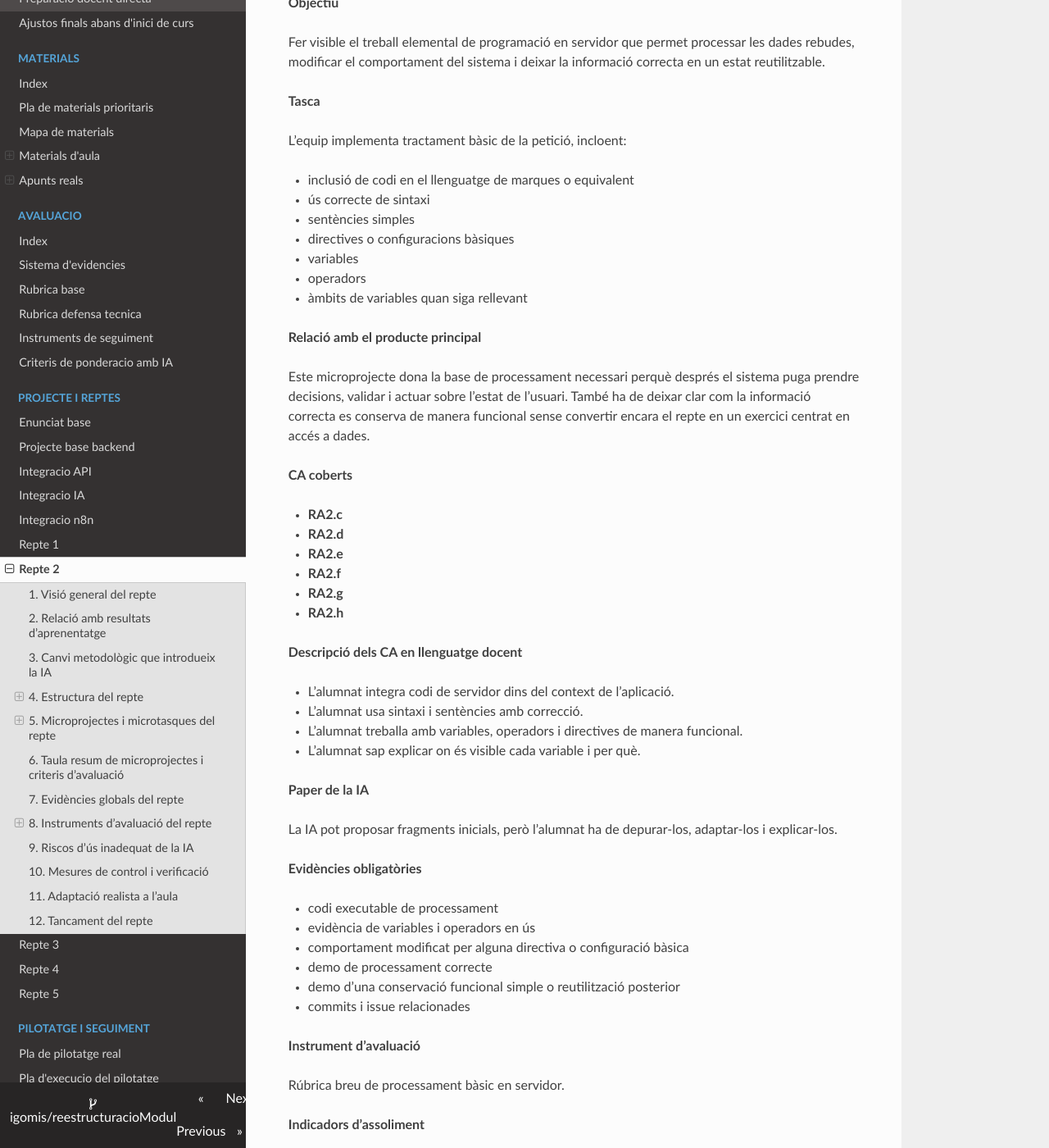
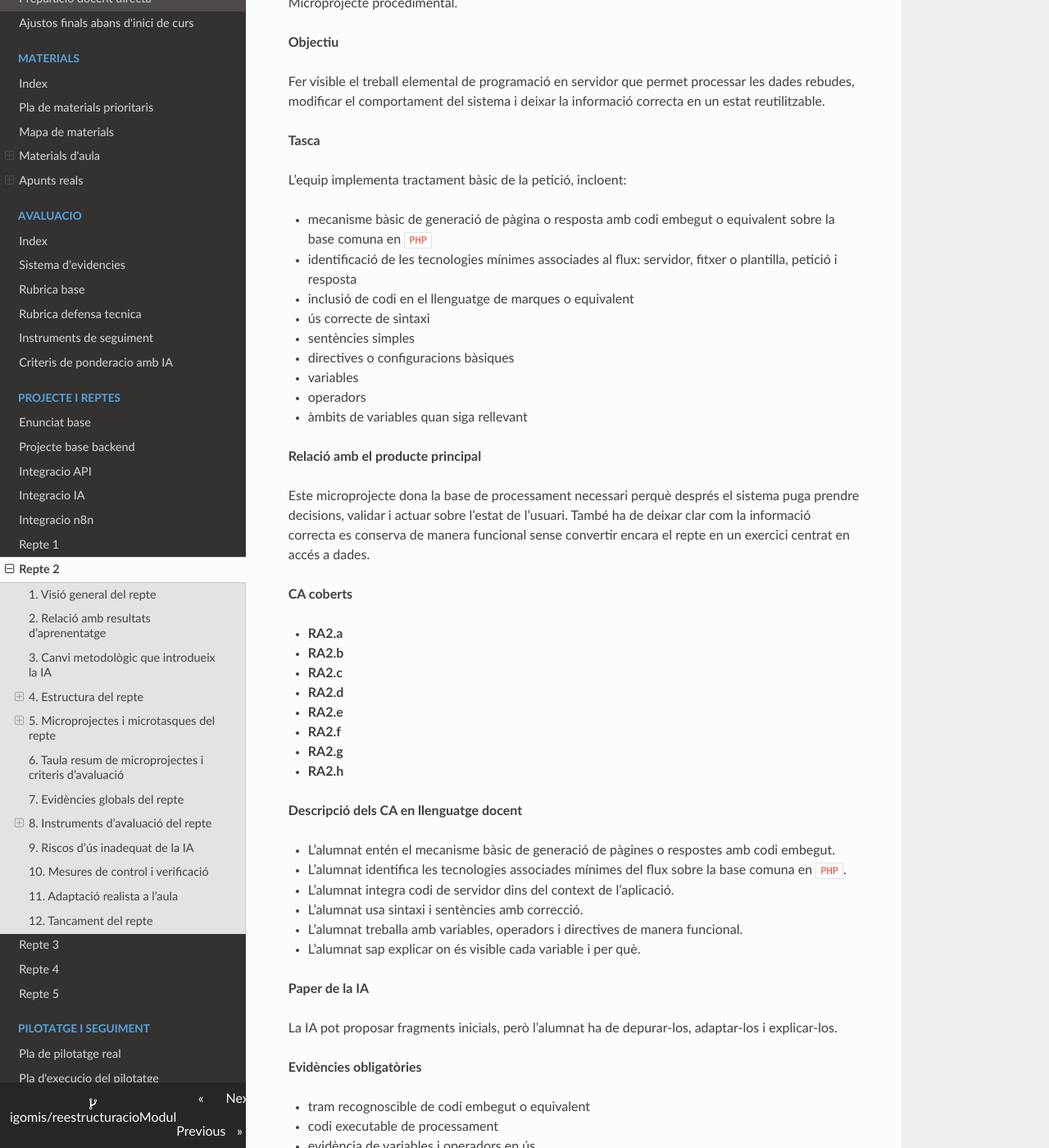
Before and after one commit to igomis/reestructuracioModul, an MkDocs documentation site: the page built from docs/02_reptes/repte_02_sessions_i_autenticacio.md, in a window 1280 px wide and 1400 px high, scrolled down 7350 px. Shown: the whole window at 82% size. Built offline with MkDocs 1.6.1, drawn with Linux system fonts in a browser that asks for light colours; nearby versions of some CDN libraries; some of the changed text lies outside the part shown.

Commit message:
Reforça la cobertura de RA2 en el Repte 2 docent

```diff
--- a/docs/02_reptes/repte_02_sessions_i_autenticacio.md
+++ b/docs/02_reptes/repte_02_sessions_i_autenticacio.md
@@ -49,7 +49,7 @@ El canvi metodològic del curs es concreta així:
 
 **Resultats d’aprenentatge principals**
 
-- **RA2**: desenvolupament de blocs bàsics de codi en entorn servidor, amb inclusió de codi, sintaxi, variables, operadors, directives i processament elemental
+- **RA2**: desenvolupament de blocs bàsics de codi en entorn servidor, amb mecanismes de generació de pàgines o respostes amb codi embegut, tecnologies associades, inclusió de codi, sintaxi, variables, operadors, directives i processament elemental
 - **RA3**: construcció de fluxos amb decisions, repeticions, arrays, funcions i interacció amb formularis
 - **RA4**: manteniment d’estat, autenticació d’usuaris, control d’accés i ús d’eines de prova i depuració
 
@@ -203,6 +203,7 @@ S’ha de veure amb claredat:
 - com es mostren els errors quan alguna dada no és vàlida
 - quin tractament inicial se’ls dona
 - quina resposta bàsica retorna el sistema
+- quins comentaris breus ajuden a entendre el flux quan el codi ho necessita
 
 **Relació amb el producte principal**
 
@@ -274,6 +275,8 @@ Fer visible el treball elemental de programació en servidor que permet processa
 
 L’equip implementa tractament bàsic de la petició, incloent:
 
+- mecanisme bàsic de generació de pàgina o resposta amb codi embegut o equivalent sobre la base comuna en `PHP`
+- identificació de les tecnologies mínimes associades al flux: servidor, fitxer o plantilla, petició i resposta
 - inclusió de codi en el llenguatge de marques o equivalent
 - ús correcte de sintaxi
 - sentències simples
@@ -289,6 +292,8 @@ També ha de deixar clar com la informació correcta es conserva de manera funci
 
 **CA coberts**
 
+- **RA2.a**
+- **RA2.b**
 - **RA2.c**
 - **RA2.d**
 - **RA2.e**
@@ -298,6 +303,8 @@ També ha de deixar clar com la informació correcta es conserva de manera funci
 
 **Descripció dels CA en llenguatge docent**
 
+- L’alumnat entén el mecanisme bàsic de generació de pàgines o respostes amb codi embegut.
+- L’alumnat identifica les tecnologies associades mínimes del flux sobre la base comuna en `PHP`.
 - L’alumnat integra codi de servidor dins del context de l’aplicació.
 - L’alumnat usa sintaxi i sentències amb correcció.
 - L’alumnat treballa amb variables, operadors i directives de manera funcional.
@@ -309,6 +316,7 @@ La IA pot proposar fragments inicials, però l’alumnat ha de depurar-los, adap
 
 **Evidències obligatòries**
 
+- tram recognoscible de codi embegut o equivalent
 - codi executable de processament
 - evidència de variables i operadors en ús
 - comportament modificat per alguna directiva o configuració bàsica
@@ -334,6 +342,7 @@ Rúbrica breu de processament bàsic en servidor.
 
 **Verificació del treball real**
 
+- pregunta oral sobre com es genera la pàgina o resposta i quines peces tècniques hi intervenen
 - pregunta oral sobre variables i àmbits
 - canvi menut en viu sobre una operació o una directiva
 
@@ -443,6 +452,7 @@ S’ha de veure:
 - per a què es conserva
 - quan es recupera
 - quan deixa de ser vàlida o es neteja
+- si hi ha informació guardada en client, com es recupera
 - quina diferència hi ha entre estat de sessió i informació del projecte que després s’ha de reutilitzar
 
 **Relació amb el producte principal**
@@ -459,7 +469,7 @@ Sense estat no hi ha base sòlida per entendre després l’autenticació ni per
 
 - L’alumnat identifica els mecanismes disponibles per mantindre informació d’un client concret.
 - L’alumnat usa un mecanisme real d’estat.
-- L’alumnat sap guardar i recuperar informació del client quan toca.
+- L’alumnat sap guardar i recuperar informació del client quan toca, i distingir-la del que es manté al servidor.
 
 **Paper de la IA**
 
@@ -469,6 +479,7 @@ La IA pot ajudar a recordar sintaxi o patrons, però l’alumnat ha d’explicar
 
 - mecanisme d’estat implementat
 - demostració de recuperació de la informació
+- si hi ha cookies o emmagatzematge en client, demostració de lectura i recuperació
 - demostració de neteja o invalidació quan siga necessari
 - explicació clara de la frontera entre estat i conservació funcional
 - captura o demo del comportament
@@ -599,6 +610,7 @@ L’equip:
 - revisa casos positius i negatius
 - prova validacions i errors
 - comprova que la informació correcta es pot recuperar o reutilitzar
+- usa alguna eina o entorn simple de prova i depuració
 - documenta instruccions de prova
 - registra incidències detectades
 - actualitza la documentació tècnica
@@ -626,6 +638,7 @@ La IA pot ajudar a generar casos de prova o text documental, però l’alumnat h
 - registre de proves mínimes
 - casos positius i negatius
 - incidències detectades
+- rastre de l’eina o entorn utilitzat per provar o depurar
 - evidència breu de reutilització de dades
 - documentació tècnica actualitzada
 - llista de millores o refactoritzacions futures
@@ -664,7 +677,7 @@ Checklist de verificació + defensa tècnica.
 | Microprojecte | Tipus | Producte o lliurable | CA coberts | Evidències principals | Instrument | Pes orientatiu |
 |---|---|---|---|---|---|---|
 | MP1 | Procedimental | Formulari base i recuperació de dades | RA3.e, RA3.f, RA3.g | formulari, recuperació, demo, comentaris | checklist | 15% |
-| MP2 | Procedimental | Processament bàsic de la petició | RA2.c, RA2.d, RA2.e, RA2.f, RA2.g, RA2.h | codi executable, variables, directiva, demo | rúbrica breu | 15% |
+| MP2 | Procedimental | Processament bàsic de la petició | RA2.a, RA2.b, RA2.c, RA2.d, RA2.e, RA2.f, RA2.g, RA2.h | codi executable, codi embegut, variables, directiva, demo | rúbrica breu | 15% |
 | MP3 | Procedimental | Decisions, arrays i funcions aplicades | RA3.a, RA3.b, RA3.c, RA3.d | lògica observable, funcions, demo | rúbrica | 15% |
 | MP4 | Procedimental | Estat, sessió i/o cookies | RA4.a, RA4.b, RA4.c | demo d’estat, recuperació i invalidació | checklist | 15% |
 | MP5 | Procedimental | Autenticació i operació protegida | RA4.d, RA4.e | login, operació protegida, cas autoritzat i denegat | rúbrica | 25% |
```
Also changed, not shown: other parts of docs/02_reptes/repte_02_sessions_i_autenticacio.md (+1 -1 lines), docs/03_avaluacio/matriu_coherencia_vertical_reptes_1_3.md (+1 -1 lines), docs/03_avaluacio/matriu_coherencia_vertical_reptes_1_4.md (+1 -1 lines), docs/03_avaluacio/matriu_coherencia_vertical_reptes_1_5.md (+1 -1 lines), docs/03_avaluacio/matriu_coherencia_vertical_reptes_1_5_i_fase_final.md (+1 -1 lines).
